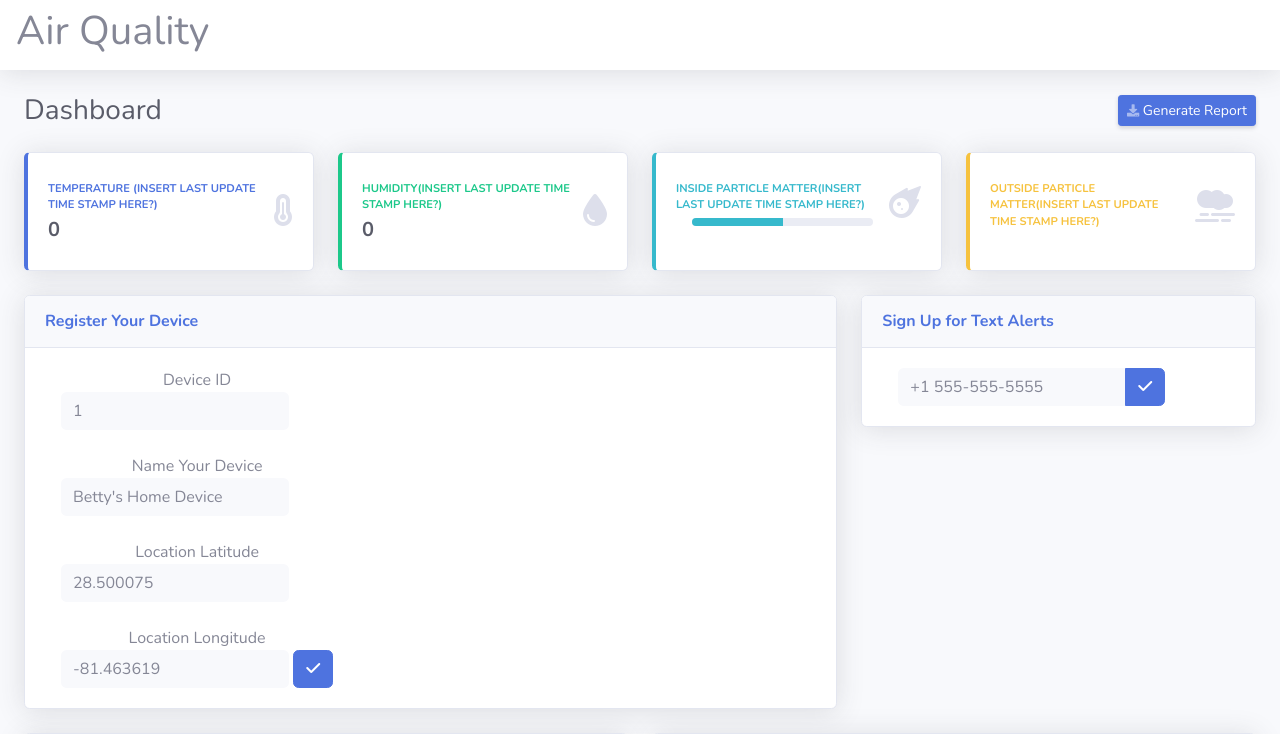
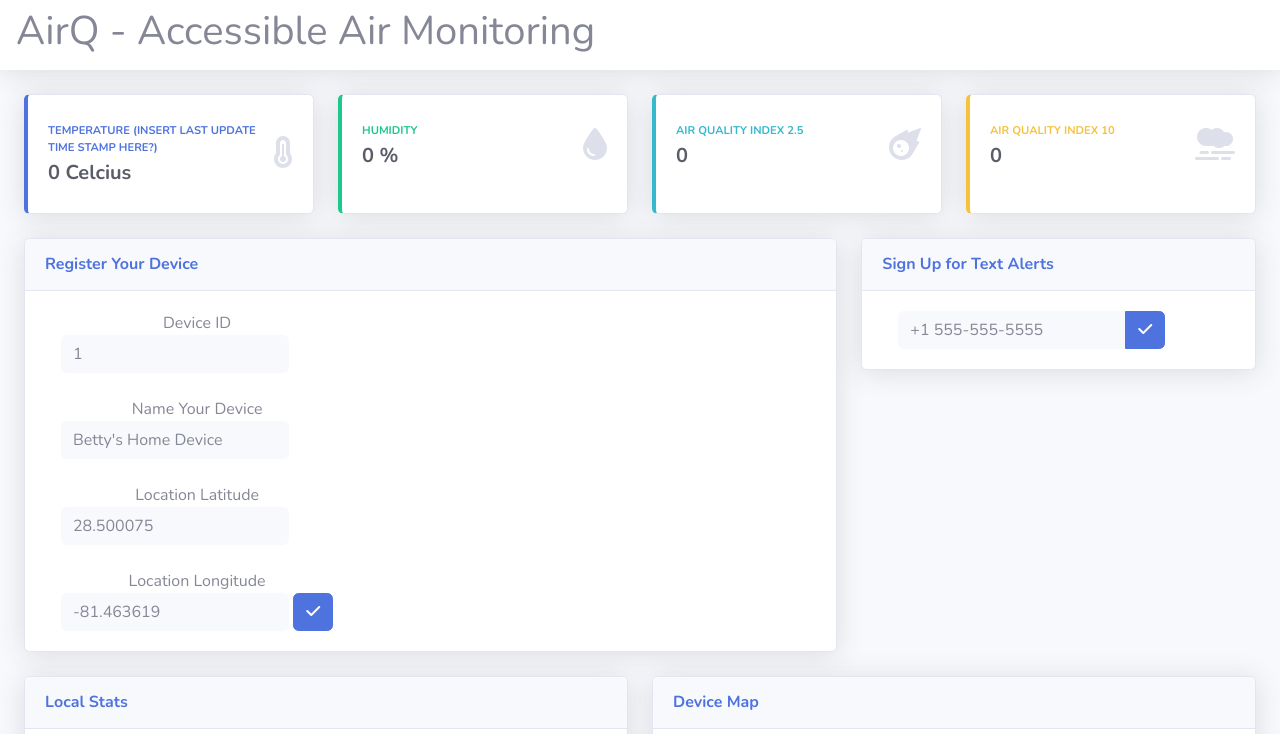
Before and after one commit to ealaimo18/AirQualitySystem, a Flask app: page / in a window 1280 px wide. Shown: the top 734 px of the page. Run offline with Flask 3, Linux system fonts and the light colour scheme; some libraries are stand-ins or nearby versions.

Commit message:
we still suck at git

```diff
--- a/templates/index.html
+++ b/templates/index.html
@@ -9,7 +9,7 @@
     <meta name="description" content="">
     <meta name="author" content="">
 
-    <title>SB Admin 2 - Dashboard</title>
+    <title>AirQ</title>
 
     <!-- Custom fonts for this template-->
     <link href="/static/vendor/fontawesome-free/css/all.min.css" rel="stylesheet" type="text/css">
@@ -45,7 +45,7 @@
                     <!-- Topbar Navbar -->
                     <!-- <ul class="navbar-nav ml-auto"> -->
                         <span class="align-middle">
-                            <h1>Air Quality</h1>
+                            <h1>AirQ - Accessible Air Monitoring</h1>
                         </span>
                     <!-- </ul> -->
 
@@ -56,11 +56,11 @@
                 <div class="container-fluid">
 
                     <!-- Page Heading -->
-                    <div class="d-sm-flex align-items-center justify-content-between mb-4">
+                    <!-- <div class="d-sm-flex align-items-center justify-content-between mb-4">
                         <h1 class="h3 mb-0 text-gray-800">Dashboard</h1>
                         <a href="#" class="d-none d-sm-inline-block btn btn-sm btn-primary shadow-sm"><i
                                 class="fas fa-download fa-sm text-white-50"></i> Generate Report</a>
-                    </div>
+                    </div> -->
 
                     <!-- Content Row -->
                     <div class="row">
@@ -74,7 +74,7 @@
                                             <div class="text-xs font-weight-bold text-primary text-uppercase mb-1">
                                                 Temperature (insert last update time stamp here?)</div>
                                             <!-- <div class="h5 mb-0 font-weight-bold text-gray-800">$40,000</div> -->
-                                            <div class="h5 mb-0 font-weight-bold text-gray-800">{{ temp }}</div>
+                                            <div class="h5 mb-0 font-weight-bold text-gray-800">{{ temp }} Celcius</div>
                                         </div>
                                         <div class="col-auto">
                                             <i class="fa-solid fa-temperature-three-quarters fa-2x text-gray-300"></i>
@@ -92,8 +92,8 @@
                                     <div class="row no-gutters align-items-center">
                                         <div class="col mr-2">
                                             <div class="text-xs font-weight-bold text-success text-uppercase mb-1">
-                                                Humidity(insert last update time stamp here?)</div>
-                                            <div class="h5 mb-0 font-weight-bold text-gray-800">{{ humid }}</div>
+                                                Humidity</div>
+                                            <div class="h5 mb-0 font-weight-bold text-gray-800">{{ humid }} %</div>
                                         </div>
                                         <div class="col-auto">
                                             <i class="fa-solid fa-droplet fa-2x text-gray-300"></i>
@@ -109,18 +109,18 @@
                                 <div class="card-body">
                                     <div class="row no-gutters align-items-center">
                                         <div class="col mr-2">
-                                            <div class="text-xs font-weight-bold text-info text-uppercase mb-1">Inside Particle Matter(insert last update time stamp here?)
+                                            <div class="text-xs font-weight-bold text-info text-uppercase mb-1"> Air Quality Index 2.5
                                             </div>
                                             <div class="row no-gutters align-items-center">
                                                 <div class="col-auto">
-                                                    <div class="h5 mb-0 mr-3 font-weight-bold text-gray-800">{{ pm_inside }}</div>
+                                                    <div class="h5 mb-0 mr-3 font-weight-bold text-gray-800">{{ pm_2_5 }}</div>
                                                 </div>
                                                 <div class="col">
-                                                    <div class="progress progress-sm mr-2">
+                                                    <!-- <div class="progress progress-sm mr-2">
                                                         <div class="progress-bar bg-info" role="progressbar"
                                                             style="width: 50%" aria-valuenow="50" aria-valuemin="0"
                                                             aria-valuemax="100"></div>
-                                                    </div>
+                                                    </div> -->
                                                 </div>
                                             </div>
                                         </div>
@@ -139,8 +139,8 @@
                                     <div class="row no-gutters align-items-center">
                                         <div class="col mr-2">
                                             <div class="text-xs font-weight-bold text-warning text-uppercase mb-1">
-                                                Outside Particle Matter(insert last update time stamp here?)</div>
-                                            <div class="h5 mb-0 font-weight-bold text-gray-800">{{ pm_outside }}</div>
+                                                Air Quality Index 10</div>
+                                            <div class="h5 mb-0 font-weight-bold text-gray-800">{{ pm_10 }}</div>
                                         </div>
                                         <div class="col-auto">
                                             <i class="fa-solid fa-smog fa-2x text-gray-300"></i>
@@ -221,45 +221,141 @@
                             <!-- Project Card Example -->
                             <div class="card shadow mb-4">
                                 <div class="card-header py-3">
-                                    <h6 class="m-0 font-weight-bold text-primary">Projects</h6>
+                                    <h6 class="m-0 font-weight-bold text-primary">Local Stats</h6>
                                 </div>
                                 <div class="card-body">
-                                    <h4 class="small font-weight-bold">Server Migration <span
-                                            class="float-right">20%</span></h4>
+
+                                    <h4 class="small font-weight-bold"> Partical Matter 2.5 <span
+                                            class="float-right">{{pm_2_5}}%</span></h4>
+
+                                    {% if pm_2_5 >= 0 and pm_2_5 <= 50: %}
                                     <div class="progress mb-4">
-                                        <div class="progress-bar bg-danger" role="progressbar" style="width: 20%"
+                                        <div class="progress-bar bg-success" role="progressbar" style="width:15%"
                                             aria-valuenow="20" aria-valuemin="0" aria-valuemax="100"></div>
                                     </div>
-                                    <h4 class="small font-weight-bold">Sales Tracking <span
+
+                                    {% elif pm_2_5 >= 51 and pm_2_5 <= 100: %}
+                                    <div class="progress mb-4">
+                                        <div class="progress-bar bg-warning" role="progressbar" style="width:15%"
+                                            aria-valuenow="20" aria-valuemin="0" aria-valuemax="100"></div>
+                                    </div>
+
+                                    {% elif pm_2_5 >= 101 and pm_2_5 <= 150: %}
+                                    <div class="progress mb-4">
+                                        <div class="progress-bar bg-info" role="progressbar" style="width:15%"
+                                            aria-valuenow="20" aria-valuemin="0" aria-valuemax="100"></div>
+                                    </div>
+                                    {% elif pm_2_5 >= 151 and pm_2_5 <= 200: %}
+                                    <div class="progress mb-4">
+                                        <div class="progress-bar bg-danger" role="progressbar" style="width:15%"
+                                            aria-valuenow="20" aria-valuemin="0" aria-valuemax="100"></div>
+                                    </div>
+
+                                    {% elif pm_2_5 >= 201 and pm_2_5 <= 300: %}
+                                    <div class="progress mb-4">
+                                        <div class="progress-bar bg-secondary" role="progressbar" style="width:15%"
+                                            aria-valuenow="20" aria-valuemin="0" aria-valuemax="100"></div>
+                                    </div>
+
+                                    {% elif pm_2_5 >= 300: %}
+                                    <div class="progress mb-4">
+                                        <div class="progress-bar bg-dark" role="progressbar" style="width:15%"
+                                            aria-valuenow="20" aria-valuemin="0" aria-valuemax="100"></div>
+                                    </div>
+                                    {% endif %}
+
+                                    <h4 class="small font-weight-bold"> Particle Matter 10 <span
                                             class="float-right">40%</span></h4>
                                     <div class="progress mb-4">
                                         <div class="progress-bar bg-warning" role="progressbar" style="width: 40%"
                                             aria-valuenow="40" aria-valuemin="0" aria-valuemax="100"></div>
                                     </div>
-                                    <h4 class="small font-weight-bold">Customer Database <span
+
+                                    <h4 class="small font-weight-bold"> Air Quality Index 2.5 <span
+                                        class="float-right">40%</span></h4>
+                                    <div class="progress mb-4">
+                                        <div class="progress-bar bg-warning" role="progressbar" style="width: 40%"
+                                            aria-valuenow="40" aria-valuemin="0" aria-valuemax="100"></div>
+                                    </div>
+
+                                    <h4 class="small font-weight-bold"> Air Quality Index 10 <span
+                                        class="float-right">40%</span></h4>
+                                    <div class="progress mb-4">
+                                        <div class="progress-bar bg-warning" role="progressbar" style="width: 40%"
+                                            aria-valuenow="40" aria-valuemin="0" aria-valuemax="100"></div>
+                                    </div>
+                                    <h4 class="small font-weight-bold">Temperature <span
                                             class="float-right">60%</span></h4>
                                     <div class="progress mb-4">
                                         <div class="progress-bar" role="progressbar" style="width: 60%"
                                             aria-valuenow="60" aria-valuemin="0" aria-valuemax="100"></div>
                                     </div>
-                                    <h4 class="small font-weight-bold">Payout Details <span
+                                    <h4 class="small font-weight-bold">Humidity <span
                                             class="float-right">80%</span></h4>
                                     <div class="progress mb-4">
                                         <div class="progress-bar bg-info" role="progressbar" style="width: 80%"
                                             aria-valuenow="80" aria-valuemin="0" aria-valuemax="100"></div>
                                     </div>
-                                    <h4 class="small font-weight-bold">Account Setup <span
+                                   <!-- <h4 class="small font-weight-bold">Account Setup <span
                                             class="float-right">Complete!</span></h4>
                                     <div class="progress">
                                         <div class="progress-bar bg-success" role="progressbar" style="width: 100%"
                                             aria-valuenow="100" aria-valuemin="0" aria-valuemax="100"></div>
-                                    </div>
+                                    </div>  -->
                                 </div>
                             </div>
 
                             <!-- Color System -->
                             <div class="row">
                                 <div class="col-lg-6 mb-4">
+                                    <div class="card bg-success text-white shadow">
+                                        <div class="card-body">
+                                            Green
+                                            <div class="text-white-50 small">Air quality is satisfactory, and air pollution poses little or no risk.</div>
+                                        </div>
+                                    </div>
+                                </div>
+                                <div class="col-lg-6 mb-4">
+                                    <div class="card bg-warning text-white shadow">
+                                        <div class="card-body">
+                                            Yellow
+                                            <div class="text-white-50 small">Air quality is acceptable. However, there may be a risk for some people, particularly those who are unusually sensitive to air pollution.</div>
+                                        </div>
+                                    </div>
+                                </div>
+                                <div class="col-lg-6 mb-4">
+                                    <div class="card bg-info text-white shadow">
+                                        <div class="card-body">
+                                            Blue
+                                            <div class="text-white-50 small">Members of sensitive groups may experience health effects. The general public is less likely to be affected.</div>
+                                        </div>
+                                    </div>
+                                </div>
+                                <div class="col-lg-6 mb-4">
+                                    <div class="card bg-danger text-white shadow">
+                                        <div class="card-body">
+                                            Red
+                                            <div class="text-white-50 small">Some members of the general public may experience health effects; members of sensitive groups may experience more serious health effects.</div>
+                                        </div>
+                                    </div>
+                                </div>
+                                <div class="col-lg-6 mb-4">
+                                    <div class="card bg-secondary text-white shadow">
+                                        <div class="card-body">
+                                            Silver
+                                            <div class="text-white-50 small">Health alert: The risk of health effects is increased for everyone.</div>
+                                        </div>
+                                    </div>
+                                </div>
+                                <div class="col-lg-6 mb-4">
+                                    <div class="card bg-dark text-white shadow">
+                                        <div class="card-body">
+                                            Black
+                                            <div class="text-white-50 small">Health warning of emergency conditions: everyone is more likely to be affected.</div>
+                                        </div>
+                                    </div>
+                                </div>
+                                <!-- <div class="col-lg-6 mb-4">
                                     <div class="card bg-primary text-white shadow">
                                         <div class="card-body">
                                             Primary
@@ -267,46 +363,7 @@
                                         </div>
                                     </div>
                                 </div>
-                                <div class="col-lg-6 mb-4">
-                                    <div class="card bg-success text-white shadow">
-                                        <div class="card-body">
-                                            Success
-                                            <div class="text-white-50 small">#1cc88a</div>
-                                        </div>
-                                    </div>
-                                </div>
-                                <div class="col-lg-6 mb-4">
-                                    <div class="card bg-info text-white shadow">
-                                        <div class="card-body">
-                                            Info
-                                            <div class="text-white-50 small">#36b9cc</div>
-                                        </div>
-                                    </div>
-                                </div>
-                                <div class="col-lg-6 mb-4">
-                                    <div class="card bg-warning text-white shadow">
-                                        <div class="card-body">
-                                            Warning
-                                            <div class="text-white-50 small">#f6c23e</div>
-                                        </div>
-                                    </div>
-                                </div>
-                                <div class="col-lg-6 mb-4">
-                                    <div class="card bg-danger text-white shadow">
-                                        <div class="card-body">
-                                            Danger
-                                            <div class="text-white-50 small">#e74a3b</div>
-                                        </div>
-                                    </div>
-                                </div>
-                                <div class="col-lg-6 mb-4">
-                                    <div class="card bg-secondary text-white shadow">
-                                        <div class="card-body">
-                                            Secondary
-                                            <div class="text-white-50 small">#858796</div>
-                                        </div>
-                                    </div>
-                                </div>
+
                                 <div class="col-lg-6 mb-4">
                                     <div class="card bg-light text-black shadow">
                                         <div class="card-body">
@@ -314,22 +371,14 @@
                                             <div class="text-black-50 small">#f8f9fc</div>
                                         </div>
                                     </div>
-                                </div>
-                                <div class="col-lg-6 mb-4">
-                                    <div class="card bg-dark text-white shadow">
-                                        <div class="card-body">
-                                            Dark
-                                            <div class="text-white-50 small">#5a5c69</div>
-                                        </div>
-                                    </div>
-                                </div>
+                                </div> -->
                             </div>
 
                         </div>
 
                         <div class="col-lg-6 mb-4">
 
-                            <!-- Illustrations -->
+
                             <div class="card shadow mb-4">
                                 <div class="card-header py-3">
                                     <h6 class="m-0 font-weight-bold text-primary">Device Map</h6>
@@ -389,7 +438,7 @@
                             </div>
 
                             <!-- Approach -->
-                            <div class="card shadow mb-4">
+                            <!-- <div class="card shadow mb-4">
                                 <div class="card-header py-3">
                                     <h6 class="m-0 font-weight-bold text-primary">Development Approach</h6>
                                 </div>
@@ -400,7 +449,7 @@
                                     <p class="mb-0">Before working with this theme, you should become familiar with the
                                         Bootstrap framework, especially the utility classes.</p>
                                 </div>
-                            </div>
+                            </div>  -->
 
                         </div>
                     </div>
```
